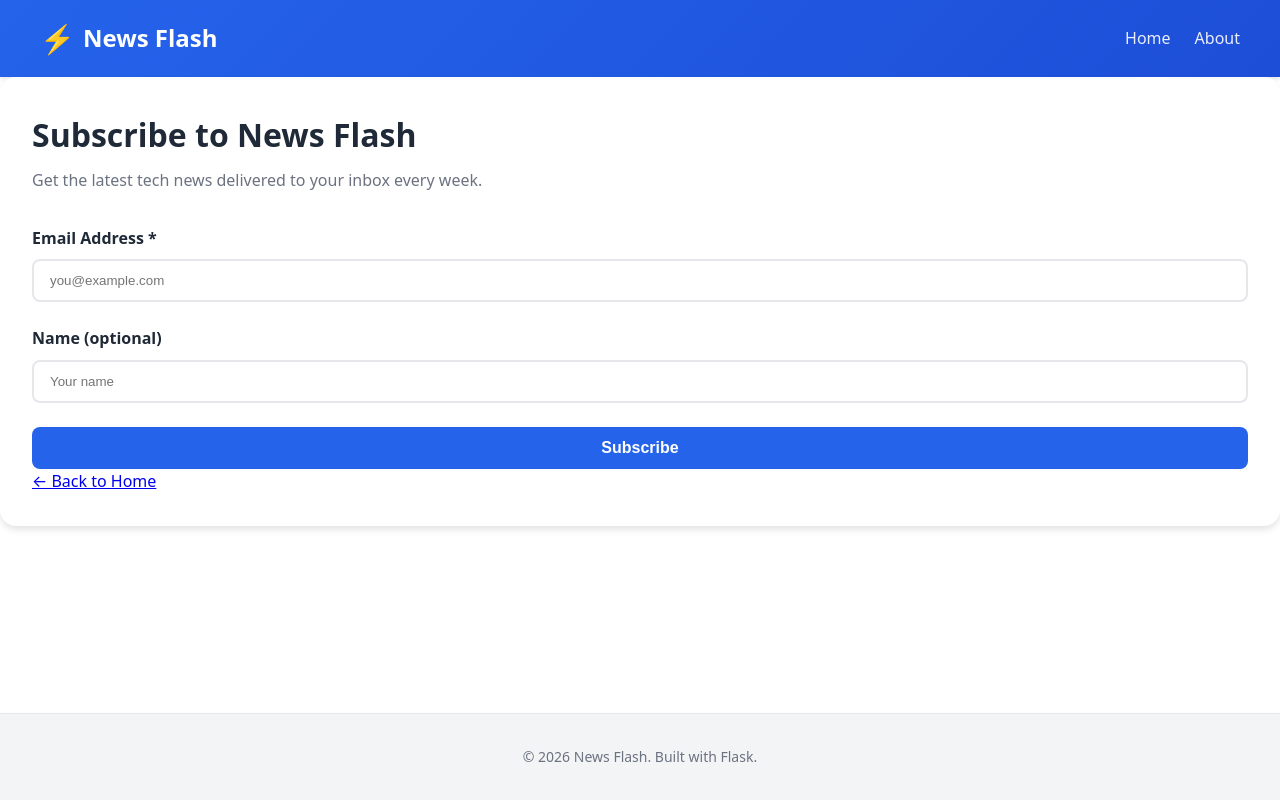
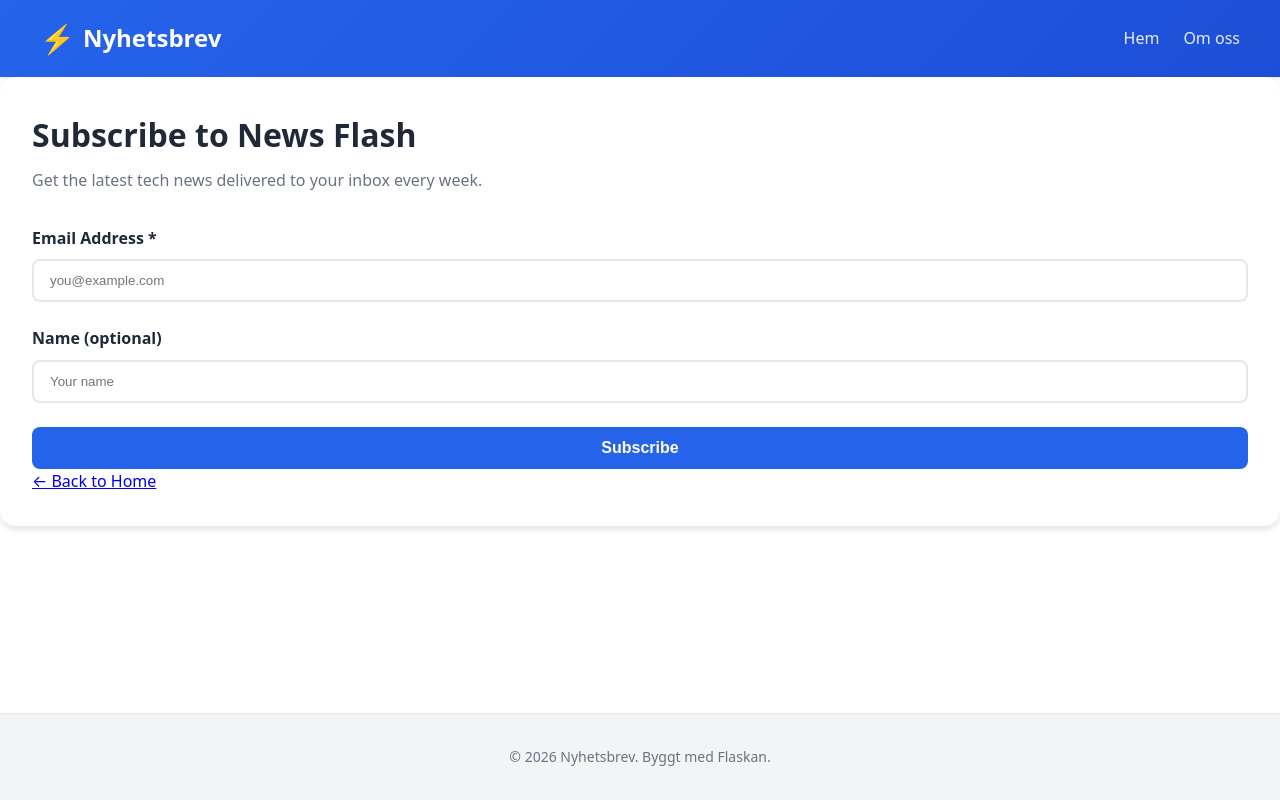
Before and after one commit to jsawing/G5Project, a Flask app: page /subscribe in a window 1280 px wide. Run offline with Flask 3, Linux system fonts and the light colour scheme.

Commit message:
Webpage small updates

```diff
--- a/application/app/presentation/templates/base.html
+++ b/application/app/presentation/templates/base.html
@@ -178,14 +178,14 @@
         <div class="header__container">
             <a href="/" class="header__logo">
                 <span class="header__logo-icon">&#9889;</span>
-                News Flash
-                <!-- Nyhetsbrev -->
+                <!-- News Flash -->
+                Nyhetsbrev
             </a>
             <nav class="header__nav">
-                <a href="/" class="header__nav-link">Home</a>
-                <!-- <a href="/" class="header__nav-link">Hem</a> -->
-                <a href="#" class="header__nav-link">About</a>
-                <!-- <a href="#" class="header__nav-link">Om oss</a> -->
+                <!-- <a href="/" class="header__nav-link">Home</a> -->
+                <a href="/" class="header__nav-link">Hem</a>
+                <!-- <a href="#" class="header__nav-link">About</a> -->
+                <a href="#" class="header__nav-link">Om oss</a>
             </nav>
         </div>
     </header>
@@ -197,8 +197,8 @@
     <footer class="footer">
         <div class="footer__container">
             <p class="footer__text">
-                &copy; 2026 News Flash. Built with Flask.
-                <!-- &copy; 2026 Nyhetsbrev. Byggt med Flaskan. -->
+                <!-- &copy; 2026 News Flash. Built with Flask. -->
+                &copy; 2026 Nyhetsbrev. Byggt med Flaskan.
             </p>
         </div>
     </footer>
```
Also changed, not shown: application/app/presentation/templates/index.html (+11 -10 lines).
